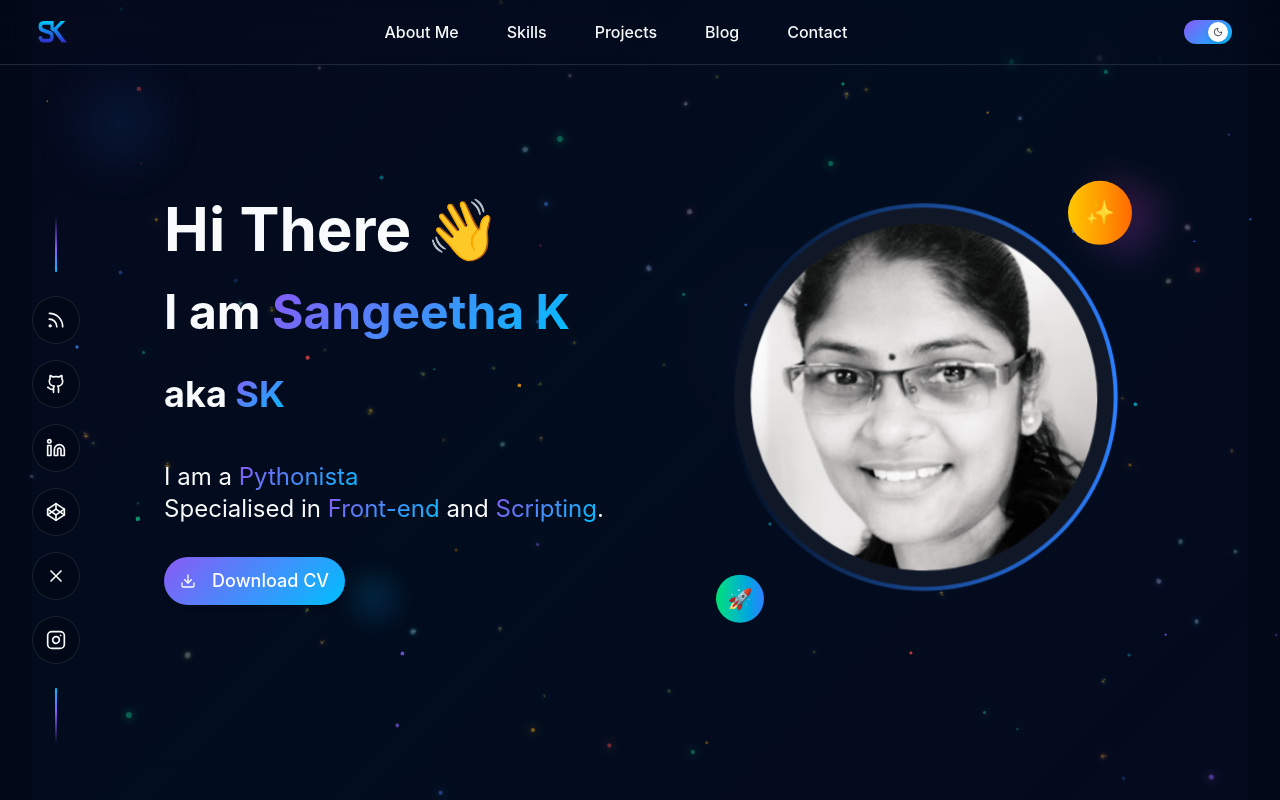
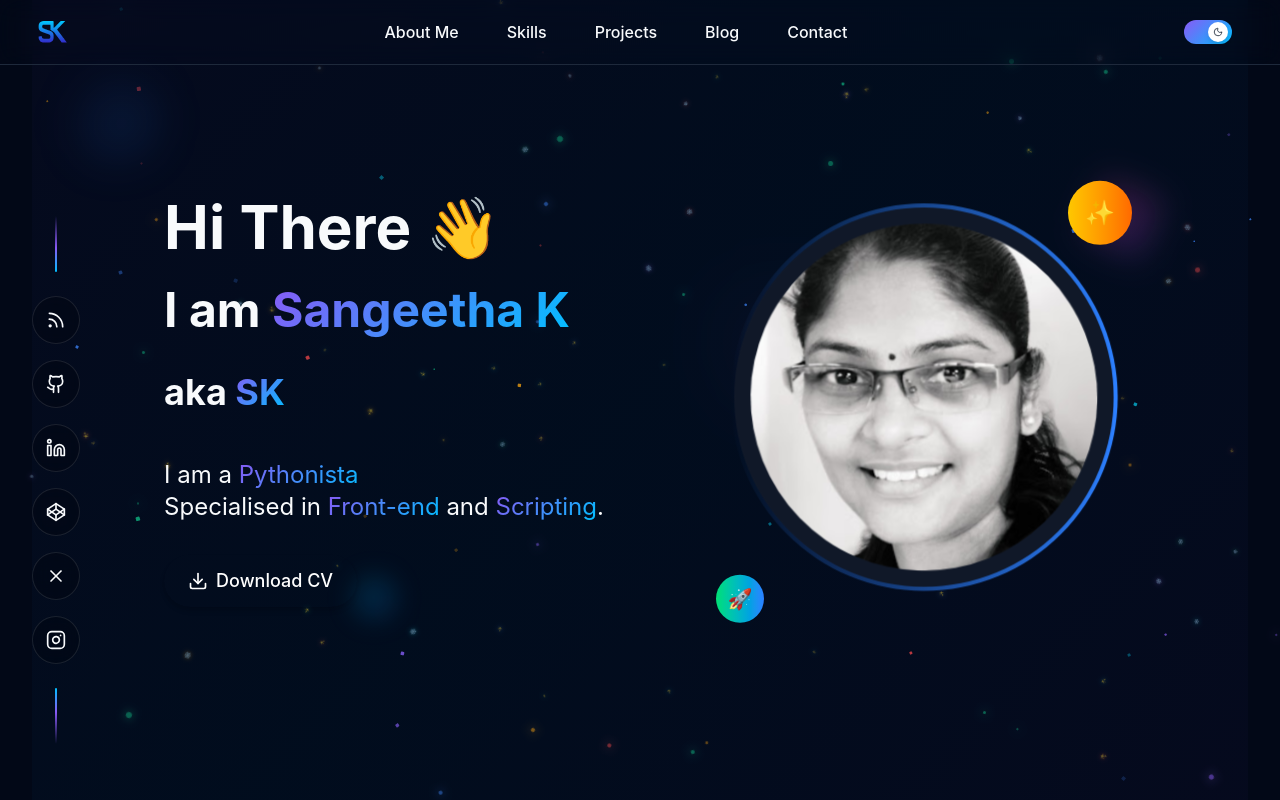
Before and after one commit to sansk/my-portfolio, a React (Vite) app: page / in a window 1280 px wide. Shown: the top 800 px of the page. Built offline with nearby package versions, Linux system fonts and the light colour scheme.

Commit message:
Social links extracted to a seperate document in data

```diff
--- a/src/components/BlogSection.jsx
+++ b/src/components/BlogSection.jsx
@@ -130,8 +130,7 @@ const BlogSection = () => {
                         viewport={{ once: true }}
                         whileHover={{ scale: 1.08, rotate: 2 }}
                         whileTap={{ scale: 0.95 }}
-                        className="inline-flex items-center space-x-2 px-6 py-3 rounded-full font-medium shadow-md transition-all duration-300 text-lg hover-glow text-white"
-                        style={{ background: 'linear-gradient(135deg, hsl(258 90% 66%), hsl(195 100% 50%))' }}
+                        className="inline-flex items-center space-x-2 px-6 py-3 rounded-full font-medium shadow-md transition-all duration-300 text-lg hover-glow text-white bg-primary hover:bg-primary/90"
                     >
                         <BookOpen className="w-5 h-5 mr-2" />
                         <span>Visit My Blog</span>
--- a/src/components/ContactSection.jsx
+++ b/src/components/ContactSection.jsx
@@ -1,10 +1,11 @@
 import React, { useState } from 'react';
 import { motion } from 'framer-motion';
-import { Send, Github, Linkedin, X, Instagram, MapPin, Mail, Phone } from 'lucide-react';
+import { Send, MapPin, Mail, Phone } from 'lucide-react';
 import { Button } from '@/components/ui/button';
 import { Input } from '@/components/ui/input';
 import { Textarea } from '@/components/ui/textarea';
 import { useToast } from '@/hooks/use-toast';
+import { socialLinks } from '@/data/socials';
 // import emailjs from 'emailjs-com';
 
 const ContactSection = () => {
@@ -15,12 +16,7 @@ const ContactSection = () => {
     });
     const { toast } = useToast();
 
-    const socialLinks = [
-        { name: 'GitHub', url: 'https://github.com/sangeetha-k', icon: Github },
-        { name: 'LinkedIn', url: 'https://linkedin.com/in/sangeetha-k', icon: Linkedin },
-        { name: 'X', url: 'https://x.com/sangeetha_k', icon: X },
-        { name: 'Instagram', url: 'https://instagram.com/sangeetha.k', icon: Instagram },
-    ];
+
 
     const handleSubmit = (e) => {
         e.preventDefault();
--- a/src/components/Header.jsx
+++ b/src/components/Header.jsx
@@ -1,8 +1,9 @@
 import React, { useState, useRef, useLayoutEffect } from 'react';
 import { motion, AnimatePresence } from 'framer-motion';
-import { Moon, Sun, Menu, X, Github, Linkedin, Instagram, Rss, Codepen } from 'lucide-react';
+import { Moon, Sun, Menu, X } from 'lucide-react';
 import { useTheme } from './ThemeProvider';
 import SKLogo from "../images/SKLogo.svg";
+import { socialLinks } from '@/data/socials';
 
 const Header = ({ currentSection = 0, onNavigate }) => {
     const { theme, toggleTheme } = useTheme();
@@ -18,14 +19,7 @@ const Header = ({ currentSection = 0, onNavigate }) => {
         { name: 'Contact', index: 4 },
     ];
 
-    const socialLinks = [
-        { name: 'Blog', url: 'https://blog.sangeetha-k.dev', icon: Rss },
-        { name: 'GitHub', url: 'https://github.com/sangeetha-k', icon: Github },
-        { name: 'LinkedIn', url: 'https://linkedin.com/in/sangeetha-k', icon: Linkedin },
-        { name: 'CodePen', url: 'https://codepen.io/sangeetha-k', icon: Codepen },
-        { name: 'X', url: 'https://x.com/sangeetha_k', icon: X },
-        { name: 'Instagram', url: 'https://instagram.com/sangeetha.k', icon: Instagram },
-    ];
+
 
     useLayoutEffect(() => {
         const updateHighlight = () => {
@@ -158,7 +152,7 @@ const Header = ({ currentSection = 0, onNavigate }) => {
                         initial={{ opacity: 0, height: 0 }}
                         animate={{ opacity: 1, height: 'auto' }}
                         exit={{ opacity: 0, height: 0 }}
-                        className="md:hidden border-t border-border bg-background/95 backdrop-blur-md"
+                        className="md:hidden border-t border-border bg-background/98 backdrop-blur-md"
                     >
                         <div className="px-4 py-4 space-y-2">
                             {menuItems.map((item, index) => (
@@ -167,8 +161,8 @@ const Header = ({ currentSection = 0, onNavigate }) => {
                                     onClick={() => handleMenuClick(index)}
                                     className={`w-full text-left px-3 py-2 rounded-md text-sm font-medium transition-all duration-200 ${
                                         currentSection === index && currentSection >= 0
-                                            ? 'bg-gradient-to-r from-primary to-blue-500 text-white shadow-md scale-105 font-semibold'
-                                            : 'hover:bg-primary hover:text-white hover:scale-105 hover:font-semibold text-foreground'
+                                            ? 'bg-gradient-to-r from-primary to-blue-500  shadow-md scale-105 font-semibold'
+                                            : 'hover:bg-primary hover:scale-105 hover:font-semibold text-foreground'
                                     }`}
                                 >
                                     {item.name}
--- a/src/components/HeroSection.jsx
+++ b/src/components/HeroSection.jsx
@@ -53,22 +53,20 @@ const ResumeButton = () => (
         transition={{ duration: 0.8, delay: 0.8 }}
     >
         <motion.div whileHover={{ scale: 1.05 }} whileTap={{ scale: 0.95 }}>
-            <Button
-                size="lg"
-                className="px-6 lg:px-8 py-4 lg:py-6 text-base lg:text-lg rounded-full hover-glow transition-all duration-300 text-white font-medium shadow-md"
-                style={{ background: 'linear-gradient(135deg, hsl(258 90% 66%), hsl(195 100% 50%))' }}
-                onClick={() => {
-                    const link = document.createElement('a');
-                    link.href = ResumePDF;
-                    link.download = 'Sangeetha-K_Resume.pdf';
-                    document.body.appendChild(link);
-                    link.click();
-                    document.body.removeChild(link);
-                }}
+            <motion.a
+                href={ResumePDF}
+                download="Sangeetha-K_Resume.pdf"
+                initial={{ opacity: 0, y: 40 }}
+                whileInView={{ opacity: 1, y: 0 }}
+                transition={{ duration: 0.7, delay: 0.1 }}
+                viewport={{ once: true }}
+                whileHover={{ scale: 1.08, rotate: 2 }}
+                whileTap={{ scale: 0.95 }}
+                className="inline-flex items-center space-x-2 px-6 py-3 rounded-full font-medium shadow-md transition-all duration-300 text-lg hover-glow text-white bg-primary hover:bg-primary/90"
             >
-                <Download className="w-4 lg:w-5 h-4 lg:h-5 mr-2" />
-                Download CV
-            </Button>
+                <Download className="w-5 h-5 mr-2" />
+                <span>Download CV</span>
+            </motion.a>
         </motion.div>
     </motion.div>
 );
--- a/src/components/ProjectsSection.jsx
+++ b/src/components/ProjectsSection.jsx
@@ -161,8 +161,7 @@ const ProjectsSection = () => {
                         viewport={{ once: true }}
                         whileHover={{ scale: 1.08, rotate: 2 }}
                         whileTap={{ scale: 0.95 }}
-                        className="inline-flex items-center space-x-2 px-6 py-3 rounded-full font-medium shadow-md transition-all duration-300 text-lg hover-glow text-white"
-                        style={{ background: 'linear-gradient(135deg, hsl(258 90% 66%), hsl(195 100% 50%))' }}
+                        className="inline-flex items-center space-x-2 px-6 py-3 rounded-full font-medium shadow-md transition-all duration-300 text-lg hover-glow text-white bg-primary hover:bg-primary/90"
                     >
                         <Github className="w-5 h-5 mr-2" />
                         <span>Visit GitHub</span>
--- a/src/components/SocialSidebar.jsx
+++ b/src/components/SocialSidebar.jsx
@@ -1,16 +1,8 @@
 import React from 'react';
 import { motion } from 'framer-motion';
-import { Github, Linkedin, X, Instagram, Rss, Codepen } from 'lucide-react';
+import { socialLinks } from '@/data/socials';
 
 const SocialSidebar = () => {
-    const socialLinks = [
-        { name: 'Blog', url: 'https://blog.sangeetha-k.dev', icon: Rss },
-        { name: 'GitHub', url: 'https://github.com/sangeetha-k', icon: Github },
-        { name: 'LinkedIn', url: 'https://linkedin.com/in/sangeetha-k', icon: Linkedin },
-        { name: 'CodePen', url: 'https://codepen.io/sangeetha-k', icon: Codepen },
-        { name: 'X', url: 'https://x.com/sangeetha_k', icon: X },
-        { name: 'Instagram', url: 'https://instagram.com/sangeetha.k', icon: Instagram },
-    ];
 
     return (
         <motion.div
--- /dev/null
+++ b/src/data/socials.js
@@ -0,0 +1,10 @@
+import { Github, Linkedin, X, Instagram, Rss, Codepen } from 'lucide-react';
+
+export const socialLinks = [
+    { name: 'Blog', url: 'https://blog.theintrovertcoder.in/', icon: Rss },
+    { name: 'GitHub', url: 'https://github.com/sansk/', icon: Github },
+    { name: 'LinkedIn', url: 'https://www.linkedin.com/in/sangeetha-kumarasamy/', icon: Linkedin },
+    { name: 'CodePen', url: 'https://codepen.io/skay', icon: Codepen },
+    { name: 'X', url: 'https://x.com/sangyk_dev', icon: X },
+    { name: 'Instagram', url: 'https://www.instagram.com/sangyk_dev/', icon: Instagram },
+];
--- a/src/index.css
+++ b/src/index.css
@@ -136,7 +136,10 @@ All colors MUST be HSL.
   }
 
   .hover-glow:hover {
-    box-shadow: 0 0 30px hsl(258 90% 66% / 0.3);
+    box-shadow:
+      0 0 20px hsl(258 90% 66% / 0.4),
+      0 0 40px hsl(195 100% 50% / 0.2),
+      0 0 60px hsl(258 90% 66% / 0.1);
     transition: box-shadow 0.3s ease;
   }
 }
```
